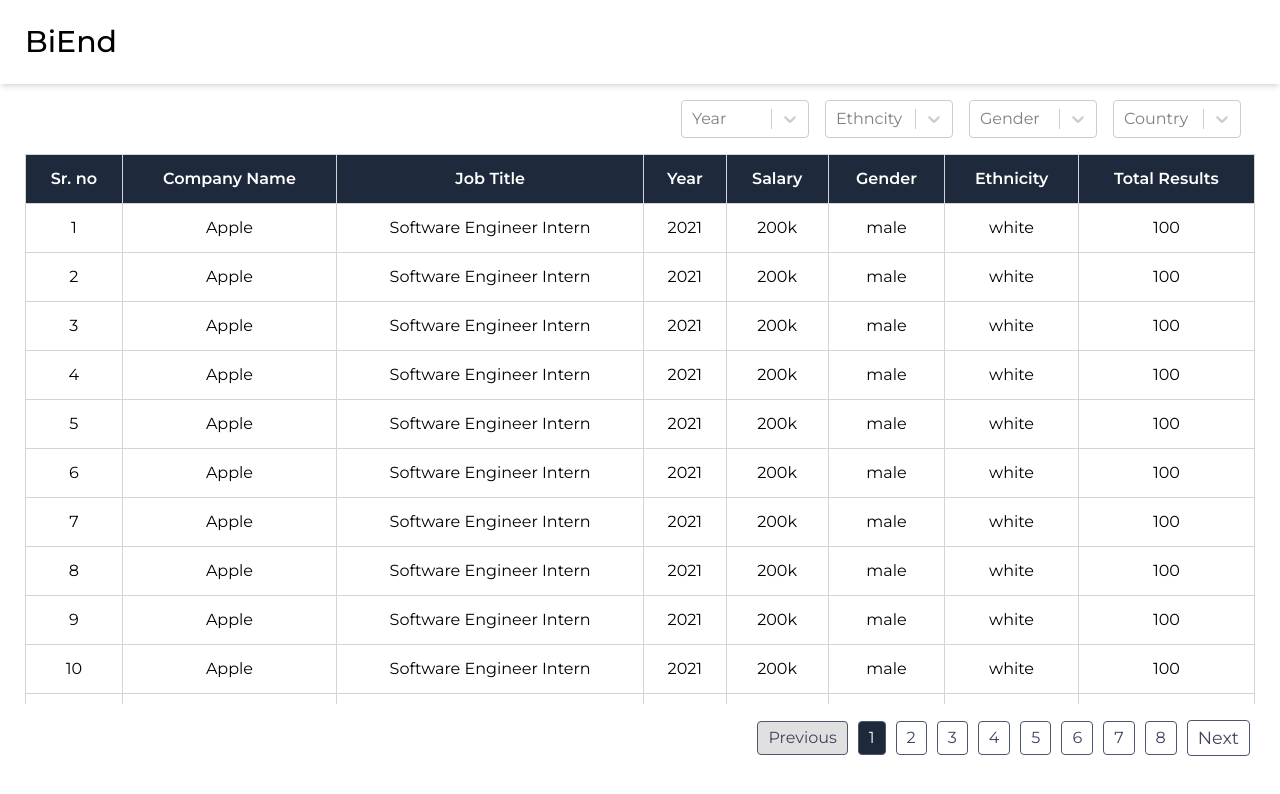
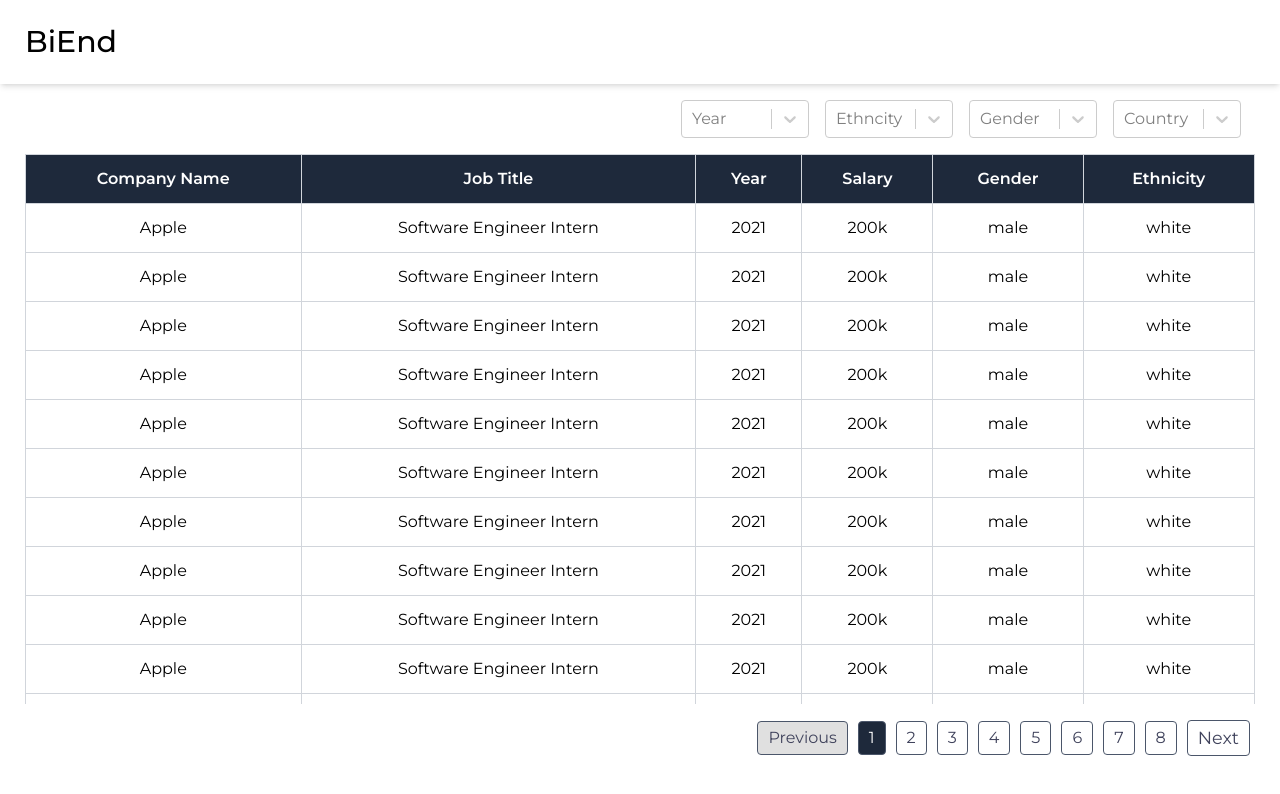
Before and after one commit to Ahmad5360/BiEnd-FE, a Next.js app: page / in a window 1280 px wide. Shown: the top 794 px of the page. Built offline with nearby package versions, Linux system fonts and the light colour scheme.

Commit message:
Removed Sr and Results Field

```diff
--- a/src/app/components/home.jsx
+++ b/src/app/components/home.jsx
@@ -285,9 +285,9 @@ function HomePage() {
           <table className="w-full bg-white border border-solid border-gray-300 mb-4 ">
             <thead className="bg-slate-800 border-b border-solid border-gray-300 sticky top-0">
               <tr className=" text-white">
-                <th className="border-r h-full font-semibold border-solid border-gray-300 p-3 md:text-base text-sm">
+                {/* <th className="border-r h-full font-semibold border-solid border-gray-300 p-3 md:text-base text-sm">
                   Sr. no
-                </th>
+                </th> */}
                 <th className="border-r h-full font-semibold border-solid border-gray-300 p-3 md:text-base text-sm">
                   Company Name
                 </th>
@@ -306,9 +306,9 @@ function HomePage() {
                 <th className="border-r h-full font-semibold border-solid border-gray-300 p-3 md:text-base text-sm">
                   Ethnicity
                 </th>
-                <th className="border-r h-full font-semibold border-solid border-gray-300 p-3 md:text-base text-sm">
+                {/* <th className="border-r h-full font-semibold border-solid border-gray-300 p-3 md:text-base text-sm">
                   Total Results
-                </th>
+                </th> */}
               </tr>
             </thead>
 
@@ -322,9 +322,9 @@ function HomePage() {
                           key={index}
                           className={`${"border border-b border-gray-300"}`}
                         >
-                          <td className=" border-r h-full border-solid border-gray-300 text-center p-3 md:text-base text-sm">
+                          {/* <td className=" border-r h-full border-solid border-gray-300 text-center p-3 md:text-base text-sm">
                             {data.id}{" "}
-                          </td>
+                          </td> */}
                           <td className="border-r h-full border-solid border-gray-300 text-center p-3 md:text-base text-sm">
                             {data.Company}{" "}
                           </td>
@@ -343,9 +343,9 @@ function HomePage() {
                           <td className="border-r h-full border-solid border-gray-300 text-center p-3 md:text-base text-sm">
                             {data.ethnicity}{" "}
                           </td>
-                          <td className="border-r h-full border-solid border-gray-300 text-center p-3 md:text-base text-sm">
+                          {/* <td className="border-r h-full border-solid border-gray-300 text-center p-3 md:text-base text-sm">
                             {data.records}{" "}
-                          </td>
+                          </td> */}
                         </tr>
                       ))}
                   </tbody>
```
